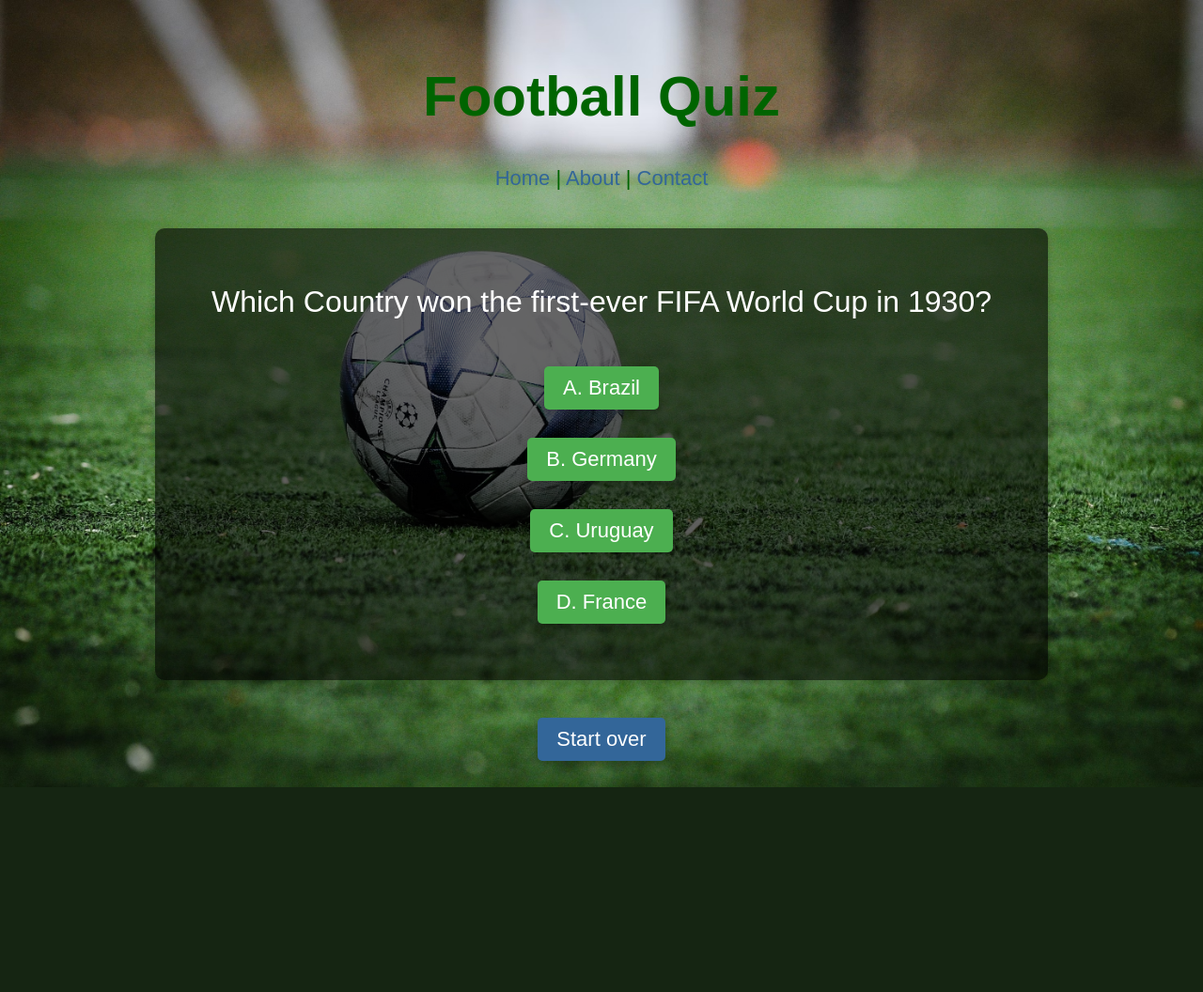
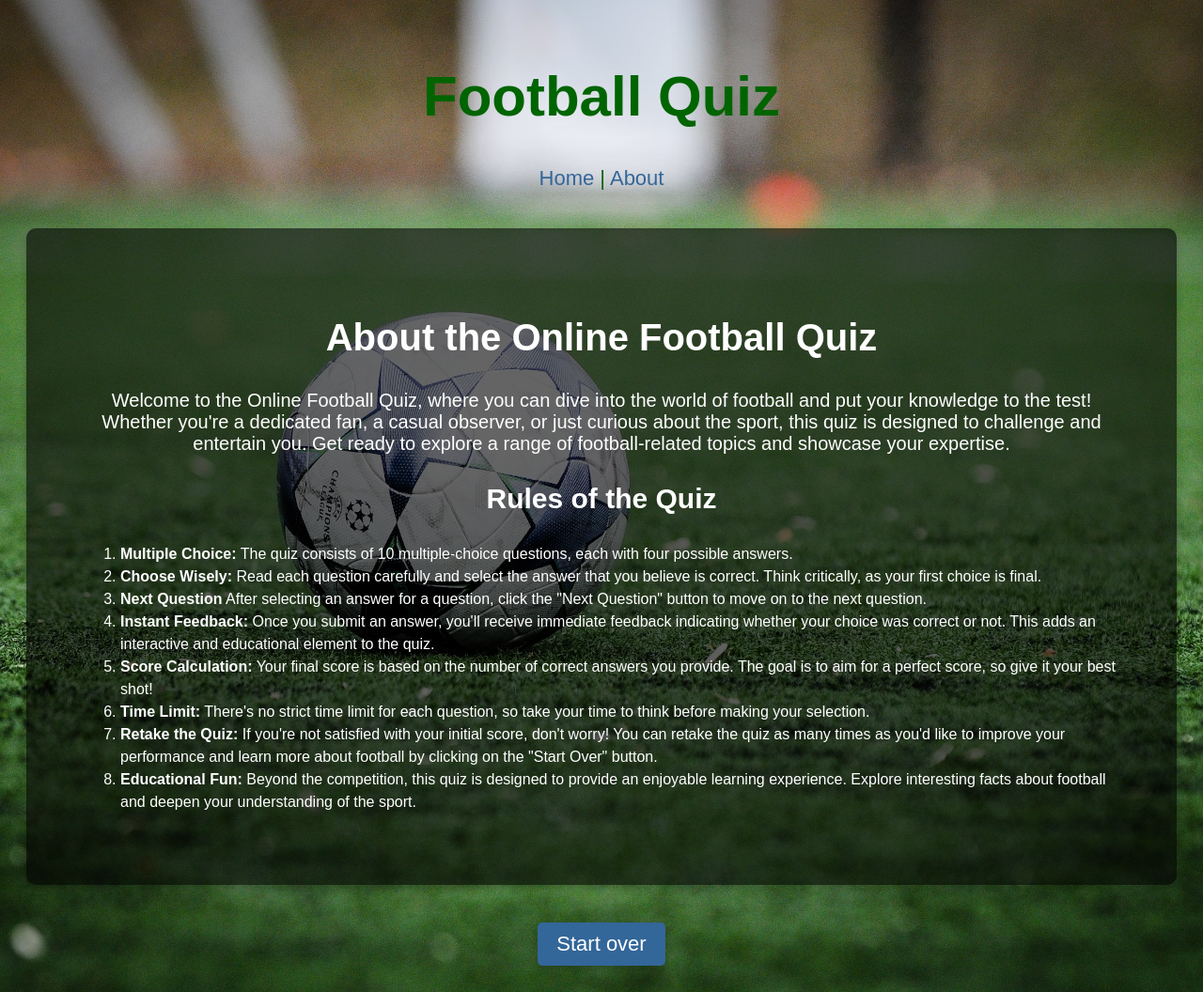
Before and after one commit to radek77/football-quiz, a plain HTML site: page index.html in a window 1280 px wide. Shown: the whole page at 94% size. Before the commit the page ends 838 px from the top, so only its background shows below. Drawn offline with Linux system fonts and the light colour scheme.

Commit message:
Small changes

```diff
--- a/index.html
+++ b/index.html
@@ -11,12 +11,11 @@
     <h1>Football Quiz</h1>
     <nav>
         <a href="#" id="home-link">Home</a> |
-        <a href="#" id="about-link">About</a> |
-        <a href="#" id="contact-link">Contact</a>
+        <a href="#" id="about-link">About</a>
     </nav>
 </div>
 <div class="container">
-    <div id="quiz" class="quiz-container">
+    <div id="quiz" class="quiz-container" hidden="hidden">
         <div class="quiz-question"></div>
         <button class="quiz-button"></button>
         <br/>
@@ -26,18 +25,47 @@
         <br/>
         <button class="quiz-button"></button>
     </div>
-    <button id="next-button" class="next-button" style="display: block;">Next question</button>
-    <div id="about" class="about-container" hidden="hidden">
-        <h2>About Football Quiz</h2>
-        <p>Welcome to Football Quiz! Our quiz is designed to test your knowledge of the beautiful game of football.
-            Whether you're a die-hard fan or just a casual observer, our questions will challenge you with trivia from
-            the world of soccer.</p>
-    </div>
-    <div id="contact" class="contact-container" hidden="hidden">
-        <h2>Contact Us</h2>
-        <p>If you have any questions, feedback, or suggestions about Football Quiz, feel free to get in touch with us.
-            You can reach out to our team at contact@footballquiz.com. We value your input and look forward to hearing
-            from you!</p>
+    <button id="next-button" class="next-button" style="display: none;">Next question</button>
+    <div id="about" class="about-container">
+        <h2>About the Online Football Quiz</h2>
+        <p>Welcome to the Online Football Quiz, where you can dive into the world of football and put your knowledge to
+            the test! Whether you're a dedicated fan, a casual observer, or just curious about the sport, this quiz is
+            designed to challenge and entertain you. Get ready to explore a range of football-related topics and
+            showcase your expertise.</p>
+        <h3>Rules of the Quiz</h3>
+        <ol class="rules">
+            <li><strong>Multiple Choice:</strong> The quiz consists of 10 multiple-choice questions, each with four
+                possible answers.
+            </li>
+            <li><strong>Choose Wisely:</strong> Read each question carefully and select the answer that you believe is
+                correct. Think critically, as your first choice is final.
+            </li>
+
+            <li><strong>Next Question</strong> After selecting an answer for a question, click the "Next Question"
+                button
+                to move on to the next question.
+            </li>
+            <li><strong>Instant Feedback:</strong> Once you submit an answer, you'll receive immediate feedback
+                indicating whether your choice was correct or not. This adds an interactive and educational element to
+                the
+                quiz.
+            </li>
+
+            <li><strong>Score Calculation:</strong> Your final score is based on the number of correct answers you
+                provide. The goal is to aim for a perfect score, so give it your best shot!
+            </li>
+            <li><strong>Time Limit:</strong> There's no strict time limit for each question, so take your time to think
+                before making your selection.
+            </li>
+            <li><strong>Retake the Quiz:</strong> If you're not satisfied with your initial score, don't worry! You can
+                retake the quiz as many times as you'd like to improve your performance and learn more about football by
+                clicking on the "Start Over" button.
+            </li>
+            <li><strong>Educational Fun:</strong> Beyond the competition, this quiz is designed to provide an enjoyable
+                learning experience. Explore interesting facts about football and deepen your understanding of the
+                sport.
+            </li>
+        </ol>
     </div>
     <div id="result" class="quiz-container" style="display: none;">
         <h2>Quiz Results</h2>
--- a/script.js
+++ b/script.js
@@ -1,56 +1,44 @@
-const questions = [
-        {
+const questions = [{
     "question": "Which Country won the first-ever FIFA World Cup in 1930?",
     "answers": ["A. Brazil", "B. Germany", "C. Uruguay", "D. France"],
     "correctIndex": 2
-        },
-        {
+}, {
     "question": "What is the name of the FC Barcelona stadium?",
     "answers": ["A. Santiago Bernabeu", "B. Camp Nou", "C. Allianz Arena", "D. San Siro"],
     "correctIndex": 1
-        },
-        {
+}, {
     "question": "Who is the all-time top scorer in men's international football?",
     "answers": ["A. Lionel Messi", "B. Thierry Henry", "C. Cristiano Ronaldo", "D. Robert Lewandowski"],
     "correctIndex": 2
-        },
-        {
+}, {
     "question": "The \"Hand of God\" goal is associated with which legendary player?",
     "answers": ["A. Diego Maradona", "B. Pele", "C. Zinedine Zidane", "D. Johan Cruyff"],
     "correctIndex": 0
-        },
-        {
+}, {
     "question": "Which player is famously referred to as \"The King\" in the football world?",
     "answers": ["A. Eric Cantona", "B. Pele", "C. Robbie Fowler", "D. Diego Maradona"],
     "correctIndex": 1
-        },
-        {
+}, {
     "question": "How long is a standard game of football?",
     "answers": ["A. 70 minutes", "B. 80 minutes", "C. 90 minutes", "D. 100 minutes"],
     "correctIndex": 2
-        },
-        {
+}, {
     "question": "Which country has won the most FIFA World Cup titles as of 2023?",
     "answers": ["A. Germany", "B. Argentina", "C. Italy", "D. Brazil"],
     "correctIndex": 3
-        },
-        {
+}, {
     "question": "Which football club is owned by former English footballer David Beckham?",
     "answers": ["A. Inter Miami CF", "B. Manchester United", "C. LA Galaxy", "D. Wrexham AFC"],
     "correctIndex": 0
-        },
-        {
+}, {
     "question": "Who is the all-time Premier League Top Scorer?",
     "answers": ["A. Wayne Rooney", "B. Alan Shearer", "C. Cristiano Ronaldo", "D. Harry Kane"],
     "correctIndex": 1
-        },
-        {
+}, {
     "question": "Which of the following teams have NOT won the UEFA Champions League?",
     "answers": ["A. Arsenal", "B. Celtic", "C. Aston Villa", "D. PSV Eindhoven"],
     "correctIndex": 0
-        }
-    ]
-;
+}];
 
 let currentQuestionIndex = 0;
 let score = 0;
@@ -138,7 +126,6 @@ answerButtons.forEach(button => {
 
 const quizContainer = document.getElementById("quiz");
 const aboutContainer = document.getElementById("about");
-const contactContainer = document.getElementById("contact");
 
 function resetQuiz() {
     currentQuestionIndex = 0;
@@ -151,7 +138,6 @@ function resetQuiz() {
 
     quizContainer.style.display = "block";
     aboutContainer.style.display = "none";
-    contactContainer.style.display = "none";
 
     showQuestion();
 }
@@ -159,7 +145,6 @@ function resetQuiz() {
 document.addEventListener("DOMContentLoaded", () => {
     const homeLink = document.getElementById("home-link");
     const aboutLink = document.getElementById("about-link");
-    const contactLink = document.getElementById("contact-link");
 
     homeLink.addEventListener("click", (event) => {
         event.preventDefault();
@@ -169,16 +154,6 @@ document.addEventListener("DOMContentLoaded", () => {
     aboutLink.addEventListener("click", (event) => {
         event.preventDefault();
         quizContainer.style.display = "none";
-        contactContainer.style.display = "none";
         aboutContainer.style.display = "block";
     });
-
-    contactLink.addEventListener("click", (event) => {
-        event.preventDefault();
-        quizContainer.style.display = "none";
-        aboutContainer.style.display = "none";
-        contactContainer.style.display = "block";
 });
-});
-
-showQuestion();
--- a/styles.css
+++ b/styles.css
@@ -90,6 +90,15 @@ h2 {
     font-size: 40px;
 }
 
+h3 {
+    font-size: 30px;
+}
+
 p {
     font-size: 20px;
 }
+
+ol.rules {
+    text-align: left;
+    line-height: 1.5;
+}
```
Lines whose indentation alone changed are shown as unchanged.
